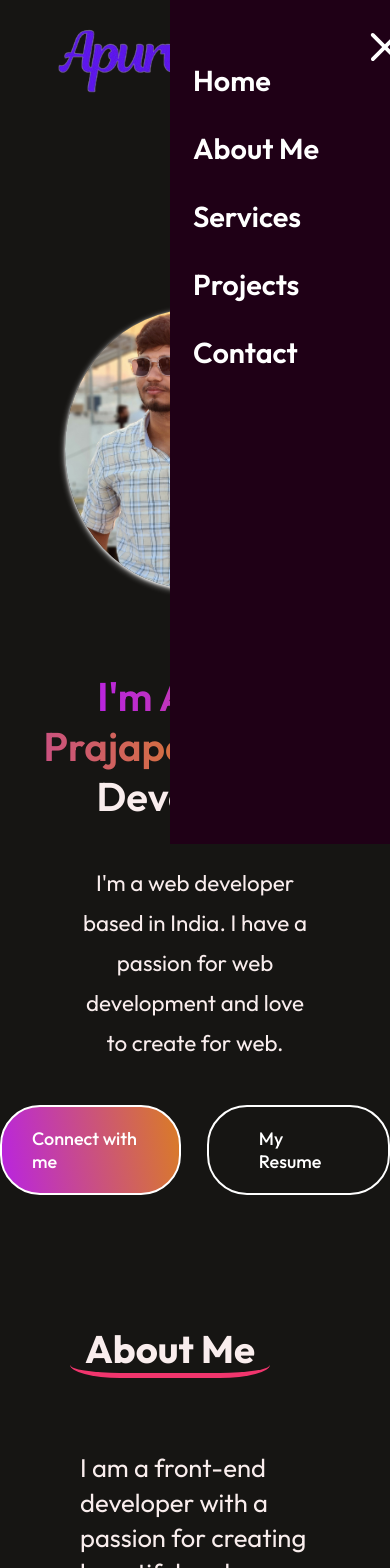
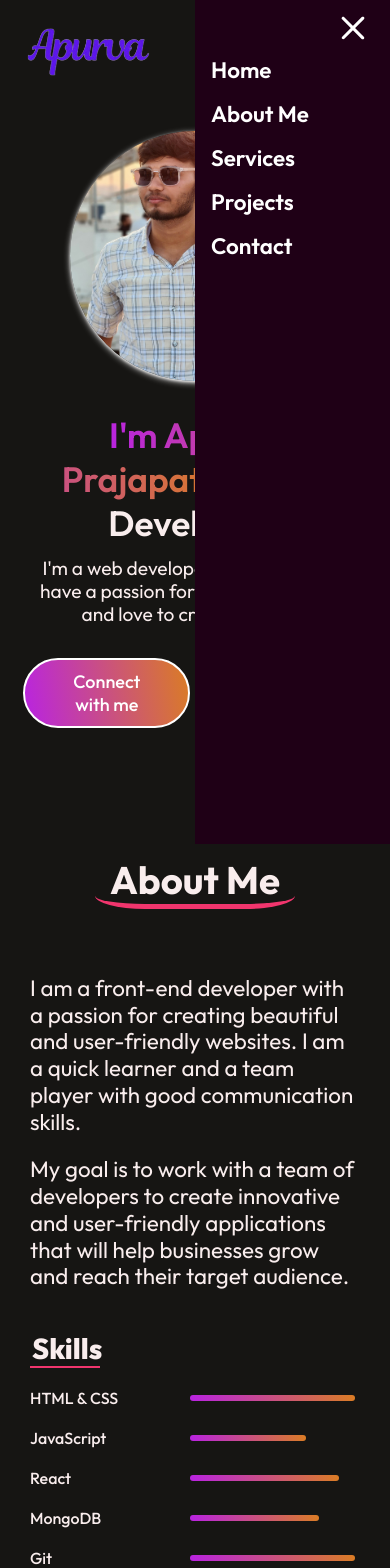
Before and after one commit to PrajapatiApurva/Portfolio-Apurva, a React (Vite) app: page / in a window 390 px wide. Shown: the top 1568 px of the page. Built offline with nearby package versions, Linux system fonts and the light colour scheme; no server answers.

Commit message:
Successfuly implemented css for Own Smart-Phone

```diff
--- a/src/Components/About/About.css
+++ b/src/Components/About/About.css
@@ -143,8 +143,8 @@
 @media (max-width: 768px){
   .about{
     gap: 80px;
-    margin: 50px 70px;
-    align-items: start;
+    margin: 20px 20px;
+    justify-content: start;
   }
 
   .about-title h2{
@@ -162,27 +162,14 @@
     gap: 12px;
   }
 
-  .about-right{
-    gap: 40px;
-  }
-
   .about-para{
-    margin-top: -60px;
-    font-size: 1.6rem;
-    line-height: 35px;
-  }
-
-  .about-skills{
-    margin-top: -20px;
-    font-size: 1rem;
+    margin-top: -20%;
+    font-size: 1.4rem;
+    line-height: 120%;
   }
 
   .about-skill p{
     font-size: 1rem;
-  }
-
-  .about-skill hr{
-    height: 6px;
   }
 
   .about-skills h3{
@@ -191,7 +178,7 @@
 
   .achievement-head{
     align-self: center;
-    font-size: 2.6rem;
+    font-size: 2rem;
   }
 
   .about-achievements{
@@ -206,4 +193,8 @@
   .about-achievement p{
     font-size: 1.2rem;
   }
+
+  .about-achievements hr{
+    margin-left: 4%;
+  }
 }
--- a/src/Components/About/About.jsx
+++ b/src/Components/About/About.jsx
@@ -27,10 +27,10 @@ const About = () => {
           </div>
           <div className="about-skills">
             <h3>Skills</h3>
-            <div className="about-skill"><p>HTML & CSS</p><hr style={{width:"75%"}}/></div>
-            <div className="about-skill"><p>JavaScript</p><hr style={{width:"60%"}}/></div>
-            <div className="about-skill"><p>React</p><hr style={{width:"50%"}}/></div>
-            <div className="about-skill"><p>MongoDB</p><hr style={{width:"40%"}}/></div>
+            <div className="about-skill"><p>HTML & CSS</p><hr style={{width:"50%"}}/></div>
+            <div className="about-skill"><p>JavaScript</p><hr style={{width:"35%"}}/></div>
+            <div className="about-skill"><p>React</p><hr style={{width:"45%"}}/></div>
+            <div className="about-skill"><p>MongoDB</p><hr style={{width:"39%"}}/></div>
             <div className="about-skill"><p>Git</p><hr style={{width:"50%"}}/></div>
           </div>
         </div>
--- a/src/Components/Contact/Contact.css
+++ b/src/Components/Contact/Contact.css
@@ -9,7 +9,7 @@
 
 .contact-title h2{
   text-align: center;
-  width: 350px;
+  width: 260px;
   border-bottom: 5px solid #f1356d;
   padding: 10px;
   border-radius: 25%;
@@ -146,35 +146,30 @@ a{
 @media (max-width: 768px){
 
   .contact{
-    margin: 50px 70px;
-    align-items: start;
-    gap: 50px;
+    margin: 50px 20px;
   }
 
   .contact-title h2{
-    font-size: 2.6rem;
-    width: 260px;
+    font-size: 2.4rem;
+    padding: 0;
+    width: 220px;
   }
 
   .contact-section{
     flex-direction: column;
-    gap: 40px;
+    gap: 80px;
   }
 
   .contact-left h3{
-    font-size: 3rem;
+    font-size: 2.2rem;
   }
 
   .contact-left p{
-    font-size: 1.4rem;
+    font-size: 1.3rem;
   }
 
-  /* .contact-details{
-    font-size: 20px;
-  } */
-
   .contact-right label{
-    font-size: 20px;
+    font-size: 1.4rem;
   }
 
   .contact-right input{
--- a/src/Components/Contact/Contact.jsx
+++ b/src/Components/Contact/Contact.jsx
@@ -49,7 +49,7 @@ const Contact = () => {
           </p>
           <div className="contact-details">
             <div className="contact-detail">
-              <img src={mail_icon} alt="call_icon" />
+              <img src={mail_icon} alt="mail_icon" />
               <p>
                 <a href="mailto:appu18092003@gmail.com">
                   appu18092003@gmail.com
@@ -63,8 +63,8 @@ const Contact = () => {
               </p>
             </div>
             <div className="contact-detail">
-              <img src={location_icon} alt="call_icon" />
-              <p>Mehsana, Gujarat, India</p>
+              <img src={location_icon} alt="location_icon" />
+              <a href="https://maps.app.goo.gl/YqscVurT4SiwUEpB9">Mehsana, Gujarat, India</a>
             </div>
             <div className="contact-detail social">
               <a target="_blank" href="https://github.com/PrajapatiApurva"><img src={github_mark} alt="call_icon" /></a>
--- a/src/Components/Footer/Footer.css
+++ b/src/Components/Footer/Footer.css
@@ -1,8 +1,6 @@
 .footer-logo{
   height: 50px;
   margin-left: -16px;
-  border-radius: 50px;
-  border: 2px solid #B923E1;
 }
 .footer{
   display: flex;
@@ -77,14 +75,9 @@
 
 @media (max-width: 768px){
 
-  .footer-logo{
-    margin-left: 20px;
-    align-self: center;
-    height: 80px;
-  }
-
   .footer{
-    margin: 48px 20px;
+    margin: 20px 20px;
+    margin-top: 80px;
   }
 
   .footer-top{
@@ -93,12 +86,10 @@
   }
 
   .footer-top-left p{
-    align-self: center;
-    margin-left: 30px;
     margin-top: 16px;
-    font-size: 1.6rem;
-    line-height: 30px;
-    max-width: 80%;
+    font-size: 1.2rem;
+    line-height: 120%;
+    max-width: 90%;
   }
 
   .footer-top-right{
@@ -123,10 +114,12 @@
   .footer-bottom{
     flex-direction: column;
     gap: 16px;
+    text-align: center;
   }
 
   .footer-bottom-right{
+    text-align: start;
     flex-direction: column;
-    gap: 16px;
+    gap: 8px;
   }
 }
--- a/src/Components/Hero/Hero.css
+++ b/src/Components/Hero/Hero.css
@@ -101,40 +101,44 @@ a{
 
 @media (max-width: 768px){
   .hero{
+    display: flex;
+    flex-direction: column;
+    justify-content: center;
     margin-bottom: 80px;
   }
 
   .profile-img{
-    margin-top: 120px;
-    width: 260px;
+    width: 250px;
+    height: 250px;
   }
 
   .hero h1{
-    margin-top: 50px;
-    width: 90%;
-    font-size: 2.5rem;
+    width: 80%;
+    font-size: 2.2rem;
   }
 
   .hero p{
-    width: 60%;
-    margin: 10px 0px;
-    font-size: 1.4rem;
+    margin-top: -20px;
+    width: 80%;
+    font-size: 1.2rem;
+    line-height:120%;
   }
 
   .hero-action{
+    margin-left: 6%;
     gap: 16px;
     font-size: 18px;
-    font-weight: 500;
-    margin-bottom: 50px;
   }
 
   .hero-connect{
-    padding: 20px 30px;
-    border-radius: 40px;
+    padding: 10px 30px;
+    text-align: center;
+    border-radius: 50px;
   }
 
   .hero-resume{
-    padding: 20px 50px;
+    padding: 10px 50px;
+    text-align: center;
     border-radius: 40px;
   }
 }
--- a/src/Components/Navbar/Navbar.css
+++ b/src/Components/Navbar/Navbar.css
@@ -1,6 +1,6 @@
 .navbar-logo {
   width: 200px;
-  margin-left: -15px;
+  margin-left: -40px;
   margin-top: 4px;
   border-radius: 16px;
   cursor: pointer;
@@ -80,6 +80,13 @@
 }
 
 @media (max-width: 768px){
+
+  .navbar-logo{
+    width: 150px;
+    margin-left: -40px;
+    margin-top: 4px;
+  }
+
   .navbar{
     margin: 20px 50px;
   }
@@ -91,16 +98,16 @@
   .toggle-icon-open{
     display: block;
     position: fixed;
-    top: 1;
     right: 30px;
   }
 
   .toggle-icon-close{
     display: block;
     position: relative;
-    top: 32px;
-    left: 200px;
-    width: 30px;
+    top: 16px;
+    left: 75%;
+    width: 24px;
+    margin-bottom: 16px;
   }
 
   .nav-menu{
@@ -108,22 +115,17 @@
     flex-direction: column;
     align-items: start;
     top: 0;
-    gap: 32px;
+    right: 0;
+    gap: 16px;
     background-color: #1f0016;
-    width: 250px;
-    /* left: 40px; */
+    width: 50%;
     height: 100%;
     z-index: 9;
     transition: right 0.5s;
-    right: -30px;
   }
 
   .nav-menu li{
     margin-left: 16px;
-    font-size: 1.8rem;
-    padding-left: 1.8vw;
-    flex-direction: row;
-    gap: 16px;
+    font-size: 1.4rem;
   }
-
 }
--- a/src/Components/Projects/Projects.css
+++ b/src/Components/Projects/Projects.css
@@ -9,7 +9,7 @@
 
 .project-title h2{
   text-align: center;
-  width: 450px;
+  width: 260px;
   border-bottom: 5px solid #f1356d;
   padding: 10px;
   margin-bottom: 40px;
@@ -25,16 +25,17 @@
   margin-top: -80px;
   display: grid;
   grid-template-columns: repeat(3,1fr);
-  gap: 20px;
+  margin-bottom: 80px;
 }
 
 .project-image{
   box-sizing: border-box;
   width: 400px;
-  height: 250px;
-  margin-left: 20px;
+  margin : 20px;
   border-radius:16px;
-  object-fit: contain;
+  object-fit: cover;
+  /* margin: 40px; */
+  margin-bottom: 80px;
   transition: all 0.2s ease;
   cursor: pointer;
 }
@@ -46,22 +47,21 @@
 
 @media (max-width: 768px){
   .projects{
-    gap: 8px;
-    margin: 30px 30px;
-    align-items: start;
+    gap: 0;
+    margin: 30px 20px;
   }
 
   .project-title h2{
-    width: 380px;
-    font-weight: 600;
-    font-size: 2.5rem;
+    width: 220px;
+    padding: 0;
+    font-size: 2.4rem;
   }
 
   .project-container{
     grid-template-columns: repeat(1,1fr);
     gap: 30px;
-    margin: 40px 20px;
-    margin-left: -12px;
+    margin: 20px 10px;
+    margin-left: -20px;
   }
 
   .project-image{
--- a/src/Components/Projects/Projects.jsx
+++ b/src/Components/Projects/Projects.jsx
@@ -6,7 +6,7 @@ const Projects = () => {
   return (
     <div className="projects" >
       <div className="project-title sub-title" >
-        <h2 id="projects">My Latest Projects</h2>
+        <h2 id="projects">My Projects</h2>
       </div>
       <div className="project-container">
         {project_list.map((project,index) => {
--- a/src/Components/Services/Services.css
+++ b/src/Components/Services/Services.css
@@ -9,7 +9,7 @@
 
 .services-title h2{
   text-align: center;
-  width: 350px;
+  width: 280px;
   border-bottom: 5px solid #f1356d;
   padding: 10px;
   border-radius: 25%;
@@ -91,13 +91,13 @@
 
   .services-title h2{
     font-size: 2.4rem;
+    padding: 0;
     width: 240px;
   }
 
   .services{
-    align-items: start;
     gap: 60px;
-    margin: 20px 50px;
+    margin: 20px 20px;
   }
 
   .services-container{
--- a/src/index.css
+++ b/src/index.css
@@ -14,13 +14,13 @@
 /* Track */
 ::-webkit-scrollbar-track {
   background: #f1f1f1;
-  background: #91f859;
+  background: #d767f9;
 }
 
 /* Handle */
 ::-webkit-scrollbar-thumb {
-  background:linear-gradient(260deg, #DA7C25 8%, #B923E1 100%);
-  border-radius: 50px;
+  background:linear-gradient(26deg, #e57811 42%, #c11aef 100%);
+  border-radius: 3px;
 }
 
 body{
```
